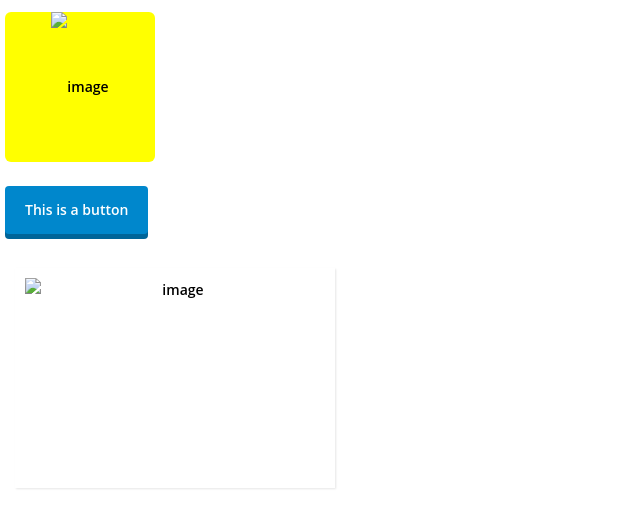
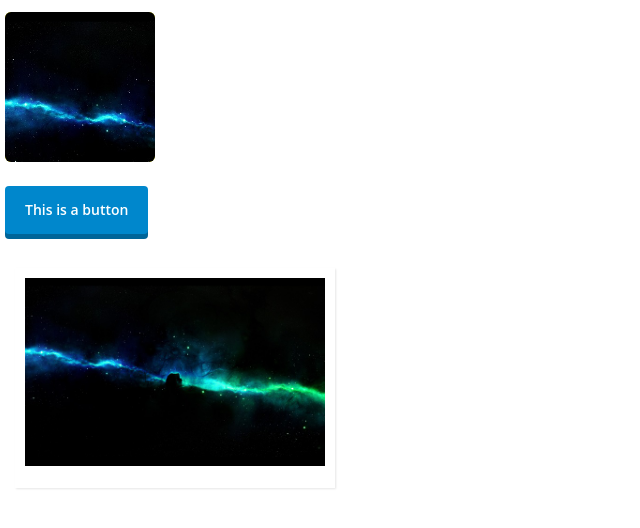
Before and after one commit to aimeetacchi/css-transitions, a plain HTML site: page index.html in a window 1280 px wide. Shown: the whole page, without its empty margins (0-640 px from the left). Drawn offline with Linux system fonts and the light colour scheme.

Commit message:
Update index.html

```diff
--- a/index.html
+++ b/index.html
@@ -10,7 +10,7 @@
 
 <div class="card-container">
 	<div class="card">
-		<div class="side"> <img src="images/image1.jpg" alt="image" width="250%"></div>
+		<div class="side"> <img src="image1.jpg" alt="image" width="250%"></div>
 		<div class="side back"> <a href="#">Hello World!</a></div>
 	</div>
 </div>
@@ -22,7 +22,7 @@
 <br>
 
 <div class="view view-first">
-	<img src="images/image1.jpg" alt="image" width="100%">
+	<img src="image1.jpg" alt="image" width="100%">
 	<div class="mask">
 		<h2>Your Title</h2>
 		<p>Hello World</p>
```
